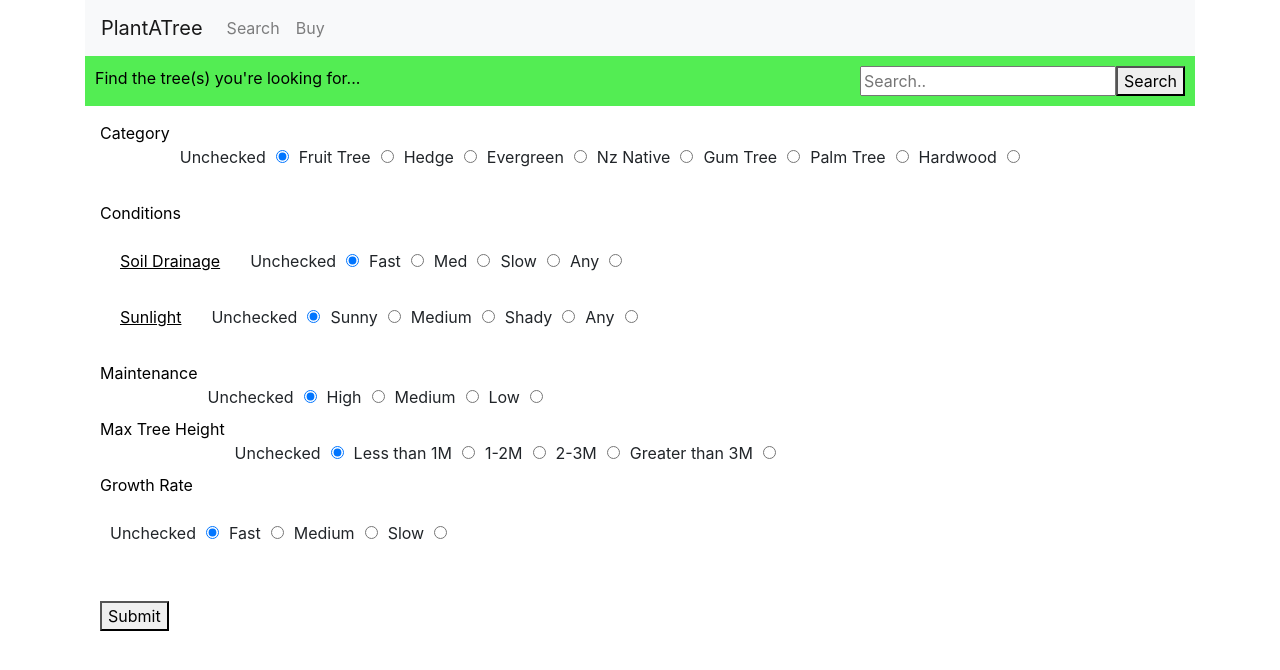
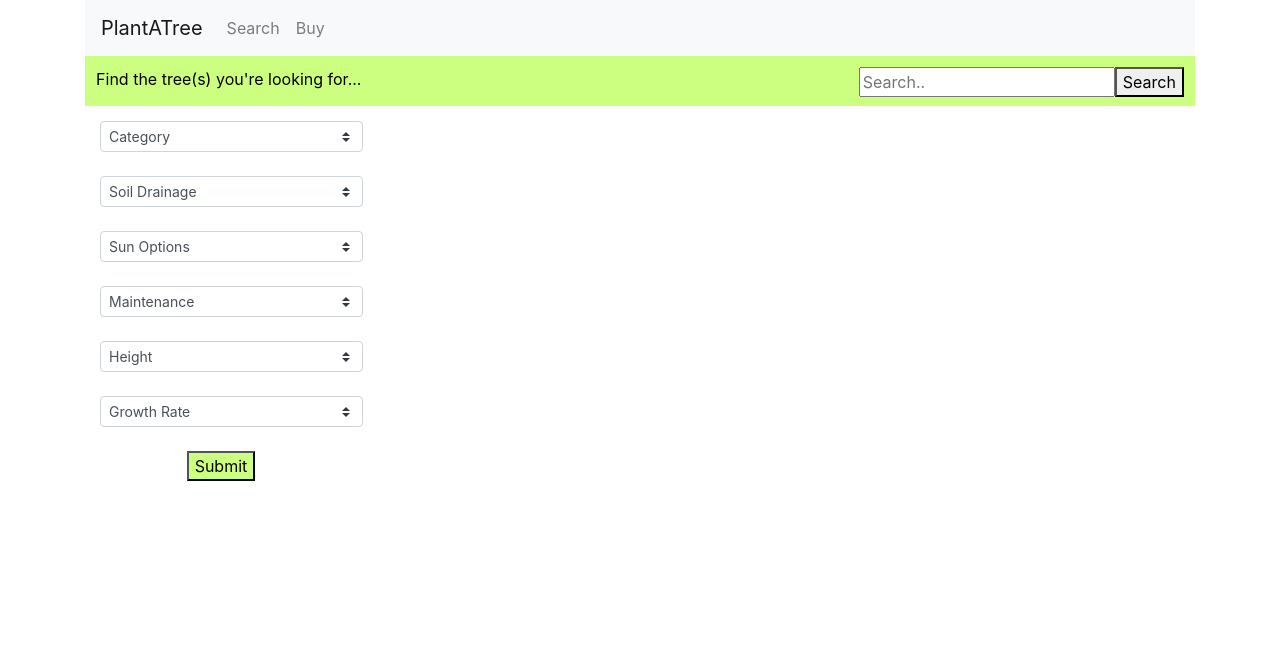
Before and after one commit to AlanaZupp/plant-a-tree, a React (Create React App) app: page /search in a window 1280 px wide. Shown: the top 670 px of the page. Built offline with nearby package versions, Linux system fonts and the light colour scheme.

Commit message:
Change in form layout for visual effect

```diff
--- a/src/components/searchpage.component.js
+++ b/src/components/searchpage.component.js
@@ -19,130 +19,96 @@ export default class SearchPage extends Component{
                     </div>
                 </div>
                 <div className="options">
-                    <p>Category</p><br/>
-                    <form id="categoryF">
-                        <label>Unchecked</label>
-                        <input type="radio" name="category" value="none" defaultChecked/>
-                        <label>Fruit Tree</label>
-                        <input type="radio" name="category" value="fruit" />
-                        <label>Hedge</label>
-                        <input type="radio" name="category" value="hedge"/>
-                        <label>Evergreen</label>
-                        <input type="radio" name="category" value="evergreen"/>
-                        <label>Nz Native</label>
-                        <input type="radio" name="category" value="native"/>
-                        <label>Gum Tree</label>
-                        <input type="radio" name="category" value="gum"/>
-                        <label>Palm Tree</label>
-                        <input type="radio" name="category" value="palm"/>
-                        <label>Hardwood</label>
-                        <input type="radio" name="category" value="hardwood"/>
-                    </form><br/>
-                    <p>Conditions</p><br/><br/>
-                    <p className="subtitle">Soil Drainage</p>
-                    <form id="soilConF">
-                        <label>Unchecked</label>
-                        <input type="radio" name="soilCon" value="none" defaultChecked/>
-                        <label>Fast</label>
-                        <input type="radio" name="soilCon" value="fast"/>
-                        <label>Med</label>
-                        <input type="radio" name="soilCon" value="medDrain"/>
-                        <label>Slow</label>
-                        <input type="radio" name="soilCon" value="slow"/>
-                        <label>Any</label>
-                        <input type="radio" name="soilCon" value="anyDrain"/>
-                    </form>
-                    <br/><p className="subtitle">Sunlight</p>
-                    <form id="sunConF">
-                        <label>Unchecked</label>
-                        <input type="radio" name="sunCon" value="none" defaultChecked/>
-                        <label>Sunny</label>
-                        <input type="radio" name="sunCon" value="sunny"/>
-                        <label>Medium</label>
-                        <input type="radio" name="sunCon" value="medSun"/>
-                        <label>Shady</label>
-                        <input type="radio" name="sunCon" value="shade"/>
-                        <label>Any</label>
-                        <input type="radio" name="sunCon" value="anySun"/>
-                    </form><br/>
-                    <p>Maintenance</p><br/>
-                    <form id="maintenF">
-                        <label>Unchecked</label>
-                        <input type="radio" name="mainten" value="none" defaultChecked/>
-                        <label>High</label>
-                        <input type="radio"  name="mainten" value="highMain"/>
-                        <label>Medium</label>
-                        <input type="radio"  name="mainten" value="medMain"/>
-                        <label>Low</label>
-                        <input type="radio"  name="mainten" value="lowMain"/>
-                    </form>
-                    <p>Max Tree Height</p><br/>
-                    <form id="heightF">
-                        <label>Unchecked</label>
-                        <input type="radio" name="heightV" value="none" defaultChecked/>
-                        <label>Less than 1M</label>
-                        <input type="radio"  name="heightV" value="<1"/>
-                        <label>1-2M</label>
-                        <input type="radio"  name="heightV" value="1-2"/>
-                        <label>2-3M</label>
-                        <input type="radio"  name="heightV" value="2-3"/>
-                        <label>Greater than 3M</label>
-                        <input type="radio"  name="heightV" value=">3"/>
-                    </form>
-                    <p>Growth Rate</p><br/><br/>
-                    <form id="growthF">
-                        <label>Unchecked</label>
-                        <input type="radio" name="gRate" value="none" defaultChecked/>
-                        <label>Fast</label>
-                        <input type="radio" name="gRate" value="fastR"/>
-                        <label>Medium</label>
-                        <input type="radio" name="gRate" value="medR"/>
-                        <label>Slow</label>
-                        <input type="radio" name="gRate" value="slowR"/>
-                    </form><br/><br/>
-                    <button type="button" onClick={this.check}>Submit</button><br/><br/>
+                    <select class="custom-select custom-select-sm">
+                        <option selected>Category</option>
+                        <option value="fruit">Fruit Tree</option>
+                        <option value="hedge">Hedge</option>
+                        <option value="evergreen">Evergreen</option>
+                        <option value="native">NZ Native</option>
+                        <option value="gum">Gum Tree</option>
+                        <option value="palm">Palm Tree</option>
+                        <option value="hardwood">Hardwood</option>
+                    </select>
+                    <br/><br/>
+                    <select class="custom-select custom-select-sm">
+                        <option selected>Soil Drainage</option>
+                        <option value="fast">Fast</option>
+                        <option value="medium">Medium</option>
+                        <option value="slow">Slow</option>
+                    </select>
+                    <br/><br/>
+                    <select class="custom-select custom-select-sm">
+                        <option selected>Sun Options</option>
+                        <option value="fruit">Sunny</option>
+                        <option value="hedge">Medium</option>
+                        <option value="evergreen">Shady</option>
+                    </select>
+                    <br/><br/>
+                    <select class="custom-select custom-select-sm">
+                        <option selected>Maintenance</option>
+                        <option value="fruit">High</option>
+                        <option value="hedge">Medium</option>
+                        <option value="evergreen">Low</option>
+                    </select>
+                    <br/><br/>
+                    <select class="custom-select custom-select-sm">
+                        <option selected>Height</option>
+                        <option value="fruit">Less than 1M</option>
+                        <option value="hedge">1-2M</option>
+                        <option value="evergreen">2-3M</option>
+                        <option value="">Greater than 3M</option>
+                    </select>
+                    <br/><br/>
+                    <select class="custom-select custom-select-sm">
+                        <option selected>Growth Rate</option>
+                        <option value="fruit">Fast</option>
+                        <option value="hedge">Medium</option>
+                        <option value="evergreen">Slow</option>
+                    </select>
+                   <br/><br/>
+                    <button type="button" id="subButt" onClick={this.check}>Submit</button><br/><br/>
                     <p id="result"></p><br/>
                 </div>
             </div>
         )
     }
 
-    //check function for filter options
-    check(){
-        results ="";
-        for(var i = 0; i<trees.length;i++ )
-        {
-            //a really bad if statment chunk to display filtered options can work through later
-            if((document.getElementById('categoryF').category.value===trees[i].category||
-            document.getElementById('categoryF').category.value==="none")&&
-            (document.getElementById('soilConF').soilCon.value===(trees[i].soilCon)||
-            document.getElementById('soilConF').soilCon.value==="none")&&
-            (document.getElementById('sunConF').sunCon.value===trees[i].sunCon||
-            document.getElementById('sunConF').sunCon.value==="none")&&
-            (document.getElementById('maintenF').mainten.value===trees[i].mainten||
-            document.getElementById('maintenF').mainten.value==="none")&&
-            (document.getElementById('heightF').heightV.value===trees[i].heightV||
-            document.getElementById('heightF').heightV.value==="none")&&
-            (document.getElementById('growthF').gRate.value===trees[i].gRate||
-            document.getElementById('growthF').gRate.value==="none"))
-            {
-                //make a long string holding search results
-                console.log("hit");
-                results+=trees[i].name+" <img src='"+trees[i].pic+"'/><br/>";
-            }
-        }
-        if(results!=="")
-        {
-            //change result paragraph to show the list of trees
-            document.getElementById('result').innerHTML="The Result was: "+results;
-        }
-        else
-        {
-            // this is within the for loop
-            document.getElementById('result').innerHTML="The Results show nothing";
-        }
-    }
+    // //check function for filter options
+    // check(){
+    //     results ="";
+    //     for(var i = 0; i<trees.length;i++ )
+    //     {
+    //         //a really bad if statment chunk to display filtered options can work through later
+    //         if((document.getElementById('categoryF').category.value===trees[i].category||
+    //         document.getElementById('categoryF').category.value==="none")&&
+    //         (document.getElementById('soilConF').soilCon.value===(trees[i].soilCon)||
+    //         document.getElementById('soilConF').soilCon.value==="none")&&
+    //         (document.getElementById('sunConF').sunCon.value===trees[i].sunCon||
+    //         document.getElementById('sunConF').sunCon.value==="none")&&
+    //         (document.getElementById('maintenF').mainten.value===trees[i].mainten||
+    //         document.getElementById('maintenF').mainten.value==="none")&&
+    //         (document.getElementById('heightF').heightV.value===trees[i].heightV||
+    //         document.getElementById('heightF').heightV.value==="none")&&
+    //         (document.getElementById('growthF').gRate.value===trees[i].gRate||
+    //         document.getElementById('growthF').gRate.value==="none"))
+    //         {
+    //             //make a long string holding search results
+    //             console.log("hit");
+    //             results+=trees[i].name+" <img src='"+trees[i].pic+"'/><br/>";
+    //         }
+    //     }
+    //     if(results!=="")
+    //     {
+    //         //change result paragraph to show the list of trees
+    //         document.getElementById('result').innerHTML="The Result was: "+results;
+    //     }
+    //     else
+    //     {
+    //         // this is within the for loop
+    //         document.getElementById('result').innerHTML="The Results show nothing";
+    //     }
+    // }
 
-    //blank search function
-    searchRes(){}
+    // //blank search function
+    // searchRes(){}
 }
--- a/src/components/searchpage.css
+++ b/src/components/searchpage.css
@@ -1,19 +1,14 @@
 .searchBar{
-    padding-top: 10px;
-    padding-bottom: 10px;
-    padding-left:10px;
-    padding-right: 10px;
+    padding-top: 1%;
+    padding-bottom: 1%;
+    padding-left:1%;
+    padding-right: 1%;
     height: 50px;
-    background-color: #53ed53;
+    background-color: rgb(204, 255, 128);
 }
 .search {
     float: right;
-}
 
-.subtitle{
-    padding-right: 20px;
-    padding-left:20px;
-    text-decoration: underline;
 }
 
 p{
@@ -22,11 +17,14 @@ p{
     color: black;
 }
 
-label{
-    padding-right: 10px;
-    padding-left: 10px;
-}
 .options{
+    width: 25%;
     padding-left: 15px;
     padding-top: 15px;
+    color: black;
 }
+
+.options button{
+    background-color: rgb(204, 255, 128);
+    margin-left: 33%;
+}
```
